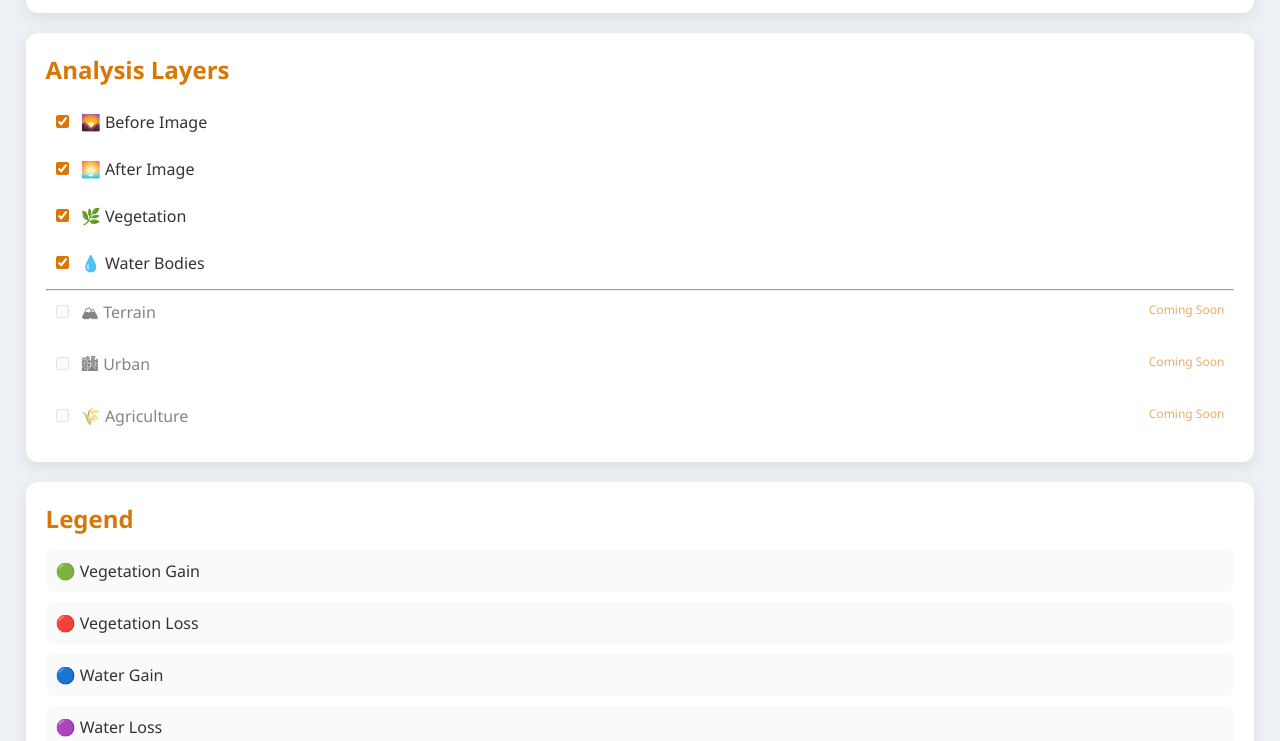
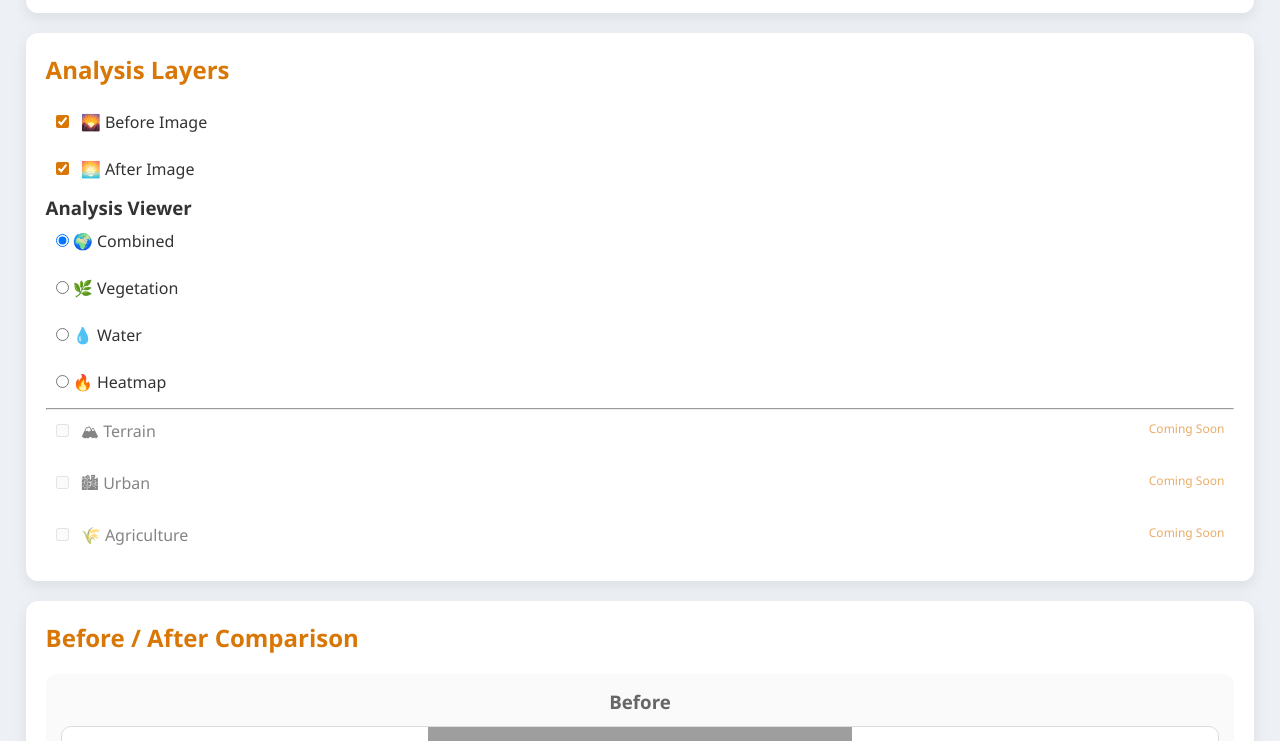
Before and after one commit to Nishtha-Priya/vegetation-monitoring-system, a Flask app: template templates/index.html in a window 1280 px wide. Shown: the part 410-1151 px from the top of the page. Run offline with Flask 3, Linux system fonts and the light colour scheme; the template is opened without the code that fills it: most values are stand-ins (such as "Sample title", 1, 10 or a date in 2020); grey boxes are pictures that could not be loaded.

Commit message:
Added dynamic layer viewer, heatmap visualization

```diff
--- a/app.py
+++ b/app.py
@@ -11,7 +11,9 @@ from models.water import water_mask
 from models.change_detector import (
     detect_changes,
     add_layer_overlay,
-    combine_overlays
+    combine_overlays,
+    create_heatmap,
+    overlay_heatmap
 )
 
 app = Flask(__name__)
@@ -80,7 +82,7 @@ def analyze():
         lost,
         gain_color=(0, 255, 0),
         loss_color=(0, 0, 255),
-        alpha=0.35
+        alpha=0.40
     )
 
     before_pct = round(
@@ -105,12 +107,6 @@ def analyze():
         )
 
     }
-
-    summary.append(
-
-        f"Vegetation changed by {after_pct-before_pct:.2f}%."
-
-    )
     # =====================================
     # WATER
     # =====================================
@@ -154,11 +150,75 @@ def analyze():
         )
 
     }
+    # =====================================
+    # AI ANALYSIS
+    # =====================================
+
+    summary = []
+
+    veg_change = metadata["vegetation"]["change"]
+    water_change = metadata["water"]["change"]
+
+    # Vegetation
+    if veg_change > 5:
+        summary.append(
+            f"🌿 Vegetation increased by {veg_change:.2f}%."
+        )
+    elif veg_change < -5:
+        summary.append(
+            f"🌿 Vegetation decreased by {abs(veg_change):.2f}%."
+        )
+    else:
+        summary.append(
+            "🌿 Vegetation remained relatively stable."
+        )
+
+    # Water
+    if water_change > 3:
+        summary.append(
+            f"💧 Water bodies expanded by {water_change:.2f}%."
+        )
+    elif water_change < -3:
+        summary.append(
+            f"💧 Water bodies reduced by {abs(water_change):.2f}%."
+        )
+    else:
+        summary.append(
+            "💧 No significant water change detected."
+        )
+
+    # Terrain
+    veg_after = metadata["vegetation"]["after"]
+    water_after = metadata["water"]["after"]
+
+    if veg_after > 60:
+        terrain = "Dense Vegetation"
+
+    elif veg_after > 35:
+        terrain = "Agricultural / Mixed Vegetation"
+
+    elif water_after > 20:
+        terrain = "Water Dominated"
+
+    else:
+        terrain = "Sparse Vegetation / Bare Terrain"
+
+    summary.append(f"🛰 Dominant Terrain: {terrain}")
+
+    # Overall Change
+    overall = abs(veg_change) + abs(water_change)
+
+    if overall < 5:
+        severity = "Low"
+
+    elif overall < 15:
+        severity = "Moderate"
+
+    else:
+        severity = "High"
 
     summary.append(
-
-        f"Water coverage changed by {after_pct-before_pct:.2f}%."
-
+        f"📊 Overall Change Intensity: {severity}"
     )
 
     # =====================================
@@ -171,6 +231,20 @@ def analyze():
             vegetation_overlay,
             water_overlay
         ]
+    )
+
+    # =====================================
+    # CHANGE HEATMAP
+    # =====================================
+
+    combined_before = cv2.bitwise_or(veg1, water1)
+    combined_after = cv2.bitwise_or(veg2, water2)
+
+    heatmap = create_heatmap(combined_before, combined_after)
+
+    heatmap_overlay = overlay_heatmap(
+        base_image.copy(),
+        heatmap
     )
 
     # =====================================
@@ -192,6 +266,11 @@ def analyze():
         "combined_overlay.png"
     )
 
+    heatmap_path = os.path.join(
+        OUTPUT_FOLDER,
+        "change_heatmap.png"
+    )
+
     cv2.imwrite(
         vegetation_path,
         vegetation_overlay
@@ -209,6 +288,13 @@ def analyze():
         combined_overlay
     )
     print("Combined saved:", os.path.exists(combined_path))
+
+    cv2.imwrite(
+        heatmap_path,
+        heatmap_overlay
+    )
+
+    print("Heatmap saved:", os.path.exists(heatmap_path))
 
     with open(
 
@@ -228,23 +314,25 @@ def analyze():
         )
 
     return render_template(
-    "index.html",
+        "index.html",
 
-    vegetation_overlay=vegetation_path.replace("\\", "/"),
+        vegetation_overlay=vegetation_path.replace("\\", "/"),
 
-    water_overlay=water_path.replace("\\", "/"),
+        water_overlay=water_path.replace("\\", "/"),
 
-    combined_overlay=combined_path.replace("\\", "/"),
+        combined_overlay=combined_path.replace("\\", "/"),
 
-    overlay=combined_path.replace("\\", "/"),
+        heatmap_overlay=heatmap_path.replace("\\", "/"),
 
-    image1=path1.replace("\\", "/"),
+        overlay=combined_path.replace("\\", "/"),
 
-    image2=path2.replace("\\", "/"),
+        image1=path1.replace("\\", "/"),
 
-    metadata=metadata,
+        image2=path2.replace("\\", "/"),
 
-    summary=summary
+        metadata=metadata,
+
+        summary=summary
     )
 
 
--- a/static/js/app.js
+++ b/static/js/app.js
@@ -1,59 +1,88 @@
-document.addEventListener("DOMContentLoaded", function () {
+document.addEventListener("DOMContentLoaded", () => {
 
-    const vegetation = document.getElementById("toggle-vegetation");
-    const water = document.getElementById("toggle-water");
     const overlayImage = document.getElementById("overlay-image");
 
-    // Exit safely if elements don't exist
-    if (!vegetation || !water || !overlayImage) {
-        console.log("Layer controls not found.");
-        return;
-    }
+    if (!overlayImage) return;
 
-    function updateOverlay() {
+    const combined = document.getElementById("view-combined");
+    const vegetation = document.getElementById("view-vegetation");
+    const water = document.getElementById("view-water");
+    const heatmap = document.getElementById("view-heatmap");
 
-        let newImage = "";
+    const legends = {
 
-        // Both selected
-        if (vegetation.checked && water.checked) {
+        combined: document.getElementById("combined-legend"),
 
-            newImage = overlays.combined;
+        vegetation: document.getElementById("vegetation-legend"),
+
+        water: document.getElementById("water-legend"),
+
+        heatmap: document.getElementById("heatmap-legend")
+
+    };
+
+    function changeImage(layer){
+
+        overlayImage.src = overlays[layer] + "?t=" + Date.now();
+
+        Object.values(legends).forEach(legend => {
+
+            if(legend){
+
+                legend.style.display = "none";
+
+            }
+
+        });
+
+        if(legends[layer]){
+
+            legends[layer].style.display = "block";
 
         }
 
-        // Vegetation only
-        else if (vegetation.checked) {
+    }
 
-            newImage = overlays.vegetation;
+    combined.addEventListener("change", () => {
+
+        if(combined.checked){
+
+            changeImage("combined");
 
         }
 
-        // Water only
-        else if (water.checked) {
+    });
 
-            newImage = overlays.water;
+    vegetation.addEventListener("change", () => {
+
+        if(vegetation.checked){
+
+            changeImage("vegetation");
 
         }
 
-        // Nothing selected
-        else {
+    });
 
-            overlayImage.style.display = "none";
-            return;
+    water.addEventListener("change", () => {
+
+        if(water.checked){
+
+            changeImage("water");
 
         }
 
-        overlayImage.style.display = "block";
+    });
 
-        // Prevent browser caching
-        overlayImage.src = newImage + "?t=" + Date.now();
+    heatmap.addEventListener("change", () => {
 
-    }
+        if(heatmap.checked){
 
-    vegetation.addEventListener("change", updateOverlay);
-    water.addEventListener("change", updateOverlay);
+            changeImage("heatmap");
 
-    // Set correct overlay when page loads
-    updateOverlay();
+        }
+
+    });
+
+    changeImage("combined");
 
 });
--- a/templates/index.html
+++ b/templates/index.html
@@ -25,7 +25,9 @@ const overlays = {
 
     water: "/{{ water_overlay }}",
 
-    combined: "/{{ combined_overlay }}"
+    combined: "/{{ combined_overlay }}",
+
+    heatmap: "/{{ heatmap_overlay }}"
 
 };
 
@@ -150,28 +152,40 @@ const overlays = {
 
                 </label>
 
+                <h3>Analysis Viewer</h3>
+
                 <label>
+                    <input type="radio"
+                        name="viewer"
+                        id="view-combined"
+                        checked>
 
-                    <input
-                            type="checkbox"
-                            id="toggle-vegetation"
-                            checked>
-
-                    🌿 Vegetation
-
+                    🌍 Combined
                 </label>
 
                 <label>
+                    <input type="radio"
+                        name="viewer"
+                        id="view-vegetation">
 
-                    <input
-                        type="checkbox"
-                        id="toggle-water"
-                        checked>
-
-                    💧 Water Bodies
-
+                    🌿 Vegetation
                 </label>
 
+                <label>
+                    <input type="radio"
+                        name="viewer"
+                        id="view-water">
+
+                    💧 Water
+                </label>
+
+                <label>
+                    <input type="radio"
+                        name="viewer"
+                        id="view-heatmap">
+
+                    🔥 Heatmap
+                </label>
                 <hr>
 
                 <label class="coming-soon">
@@ -221,40 +235,6 @@ const overlays = {
                     </span>
 
                 </label>
-
-            </div>
-
-            <div class="panel-card">
-
-                <h2>
-
-                    Legend
-
-                </h2>
-
-                <div class="legend-item">
-
-                    🟢 Vegetation Gain
-
-                </div>
-
-                <div class="legend-item">
-
-                    🔴 Vegetation Loss
-
-                </div>
-
-                <div class="legend-item">
-
-                    🔵 Water Gain
-
-                </div>
-
-                <div class="legend-item">
-
-                    🟣 Water Loss
-
-                </div>
 
             </div>
 
@@ -333,25 +313,64 @@ const overlays = {
 
             {% if overlay %}
 
-            <section
-                class="change-card"
-                id="overlay-section">
+            <section class="change-card" id="overlay-section">
 
-                <h2>
-
-                    Detected Changes
-
-                </h2>
+                <h2>Detected Changes</h2>
 
                 <img
                     id="overlay-image"
                     src="/{{ overlay }}"
                     alt="Change Detection">
 
+
+                <div id="combined-legend" class="viewer-legend">
+
+                    <h5>Combined Legend</h5>
+
+                    <div class="legend-item">🟢 Vegetation Gain</div>
+                    <div class="legend-item">🔴 Vegetation Loss</div>
+                    <div class="legend-item">🔵 Water Gain</div>
+                    <div class="legend-item">🟣 Water Loss</div>
+
+                </div>
+
+                <div id="vegetation-legend" class="viewer-legend" style="display:none;">
+
+                    <h5>Vegetation Legend</h5>
+
+                    <div class="legend-item">🟢 Vegetation Gain</div>
+                    <div class="legend-item">🔴 Vegetation Loss</div>
+
+                </div>
+
+                <div id="water-legend" class="viewer-legend" style="display:none;">
+
+                    <h5>Water Legend</h5>
+
+                    <div class="legend-item">🔵 Water Gain</div>
+                    <div class="legend-item">🟣 Water Loss</div>
+
+                </div>
+
+                <div id="heatmap-legend" class="viewer-legend" style="display:none;">
+
+
+
+                    <div class="heatmap-legend">
+                        <h5>Heatmap Legend</h5>
+
+                        <span>Low</span>
+
+                        <div class="heat-gradient"></div>
+
+                        <span>High</span>
+
+                    </div>
+
+                </div>
+
             </section>
-
             {% endif %}
-
 
 
             <!-- ============================= -->
```
Also changed, not shown: models/change_detector.py (+61 -8 lines), models/yolo_segmentation.py (added, +24 -0 lines), static/css/style.css (+75 -0 lines), 1 other file.
